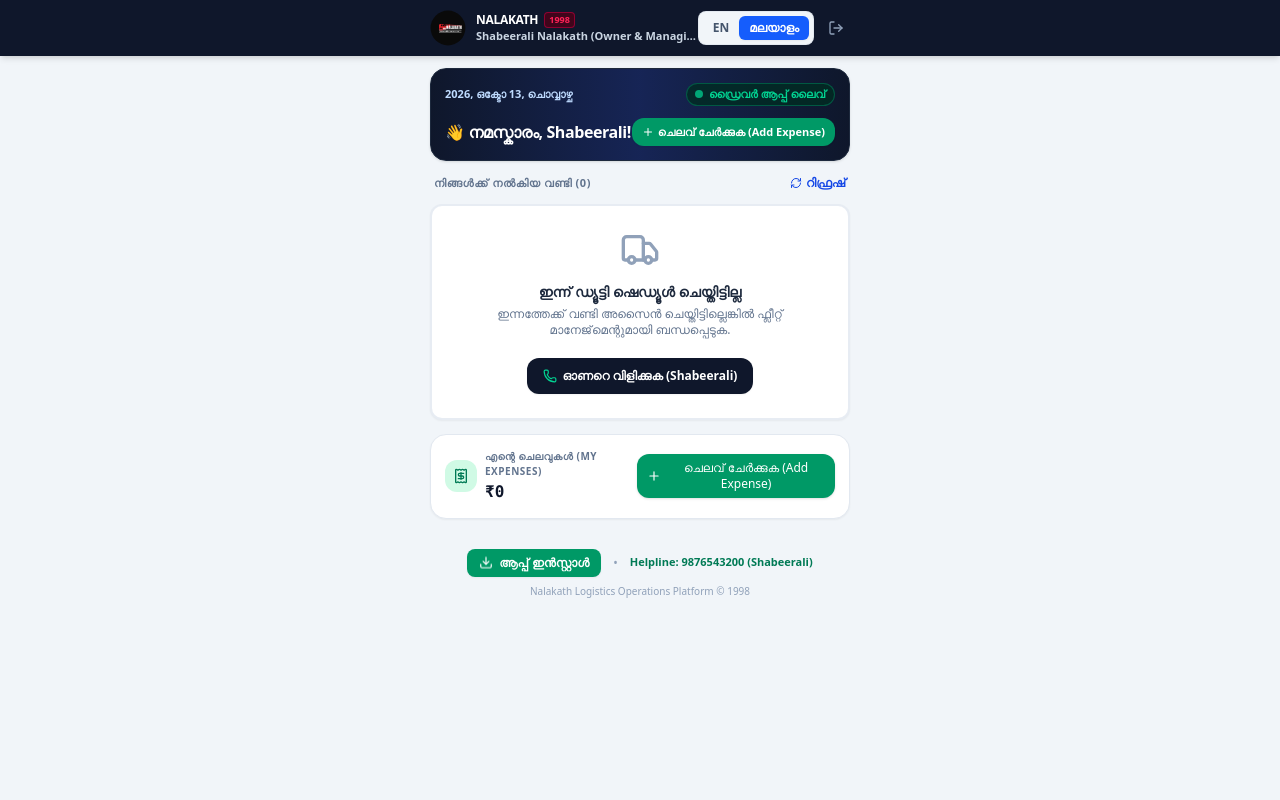
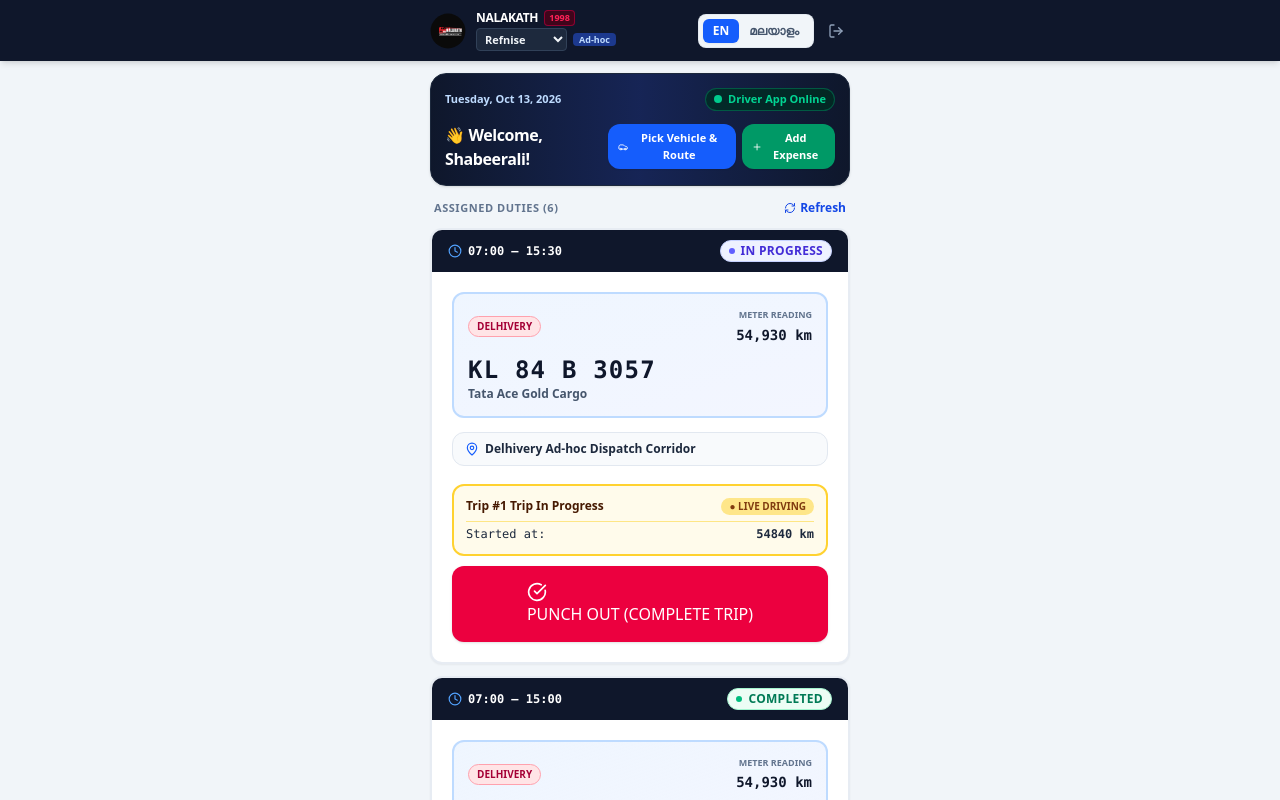
Before and after one commit to faheem9072/nalakath-logistics, a Next.js app: page /driver in a window 1280 px wide. Shown: the top 800 px of the page. Built offline with nearby package versions, Linux system fonts and the light colour scheme.

Commit message:
feat: default desktop to English, and enhance driver portal punch-in (start KM submit) & punch-out (end KM submit) workflow

```diff
--- a/src/app/driver/page.tsx
+++ b/src/app/driver/page.tsx
@@ -46,6 +46,7 @@
   const { lang, t } = useLanguage();
   const [profile, setProfile] = useState<Profile | null>(null);
   const [driverRecord, setDriverRecord] = useState<Driver | null>(null);
+  const [availableDrivers, setAvailableDrivers] = useState<Driver[]>([]);
   const [assignments, setAssignments] = useState<AssignmentWithDetails[]>([]);
   const [vehicles, setVehicles] = useState<Vehicle[]>([]);
   const [driverExpenses, setDriverExpenses] = useState<ExpenseWithDetails[]>([]);
@@ -86,22 +87,29 @@
       const vList = await dataRepo.getVehicles();
       setVehicles(vList);
 
-      if (p) {
-        // Fetch driver record
       const allDrivers = await dataRepo.getDrivers();
-        const dRec = allDrivers.find(
+      setAvailableDrivers(allDrivers);
+
+      let dRec = allDrivers.find(
         (d) =>
-            d.phone.replace(/[\s-]/g, '') === p.phone.replace(/[\s-]/g, '') ||
-            d.profile_id === p.id
+          (p && d.phone.replace(/[\s-]/g, '') === p.phone.replace(/[\s-]/g, '')) ||
+          (p && d.profile_id === p.id)
       );
+
+      // If current user is owner or has no driver record, default to Refnise or first active driver
+      if (!dRec && allDrivers.length > 0) {
+        dRec = allDrivers.find((d) => d.full_name.toLowerCase().includes('refnise')) || allDrivers[0];
+      }
+
       setDriverRecord(dRec || null);
 
-        // Fetch driver duties
-        const list = await dataRepo.getDriverAssignments(p.phone);
+      if (dRec) {
+        // Fetch driver duties using this driver's phone
+        const list = await dataRepo.getDriverAssignments(dRec.phone);
         setAssignments(list);
 
         // Fetch driver's OWN expenses only
-        const expList = await dataRepo.getDriverExpenses(p.phone);
+        const expList = await dataRepo.getDriverExpenses(dRec.phone);
         setDriverExpenses(expList);
 
         // Pre-select vehicle for expense
@@ -150,12 +158,13 @@
 
   const handleConfirmAdhocVehicle = async (e: React.FormEvent) => {
     e.preventDefault();
-    if (!profile || !selectedAdhocVehicleId) return;
+    const targetPhone = driverRecord?.phone || profile?.phone;
+    if (!targetPhone || !selectedAdhocVehicleId) return;
     setIsAssigningVehicle(true);
     setActionError(null);
     try {
       await dataRepo.assignDriverAdhocVehicle(
-        profile.phone,
+        targetPhone,
         selectedAdhocVehicleId,
         adhocRouteLocation.trim() || 'Ad-hoc'
       );
@@ -225,10 +234,34 @@
                   1998
                 </span>
               </div>
-              <div className="text-[11px] text-slate-300 font-bold truncate">
-                {profile?.full_name || t('driver')}
+              <div className="flex items-center gap-1.5 mt-0.5">
+                <select
+                  value={driverRecord?.id || ''}
+                  onChange={async (e) => {
+                    const chosen = availableDrivers.find((d) => d.id === e.target.value);
+                    if (chosen) {
+                      setDriverRecord(chosen);
+                      const list = await dataRepo.getDriverAssignments(chosen.phone);
+                      setAssignments(list);
+                      const expList = await dataRepo.getDriverExpenses(chosen.phone);
+                      setDriverExpenses(expList);
+                      if (list.length > 0 && list[0].vehicle_id) {
+                        setExpenseVehicleId(list[0].vehicle_id);
+                        setSelectedAdhocVehicleId(list[0].vehicle_id);
+                      }
+                    }
+                  }}
+                  className="bg-slate-800 text-slate-100 text-[11px] font-bold rounded px-1 py-0.5 border border-slate-700 cursor-pointer max-w-[125px] truncate focus:outline-none"
+                  title="Switch Driver"
+                >
+                  {availableDrivers.map((d) => (
+                    <option key={d.id} value={d.id}>
+                      {d.full_name}
+                    </option>
+                  ))}
+                </select>
                 {isAdhocDriver && (
-                  <span className="ml-1 text-[9px] bg-blue-900 text-blue-200 px-1.5 py-0.2 rounded font-bold">
+                  <span className="text-[9px] bg-blue-900 text-blue-200 px-1.5 py-0.2 rounded font-bold">
                     Ad-hoc
                   </span>
                 )}
@@ -319,33 +352,33 @@
               Loading assignment...
             </div>
           ) : assignments.length === 0 ? (
-            /* Single clean empty state */
-            <Card className="border-2 border-slate-200 shadow-xs rounded-2xl">
+            /* Single clean empty state with vehicle punch-in */
+            <Card className="border-2 border-slate-200 shadow-xs rounded-2xl bg-white">
               <CardContent className="p-6 text-center space-y-3">
                 <Truck className="w-10 h-10 text-slate-400 mx-auto" />
                 <div>
                   <h3 className="font-black text-slate-800 text-sm">
-                    {isAdhocDriver ? t('adhocDriverPickTitle') : t('noDutyAssignedDriverTitle')}
+                    {lang === 'ml'
+                      ? 'വണ്ടിയിൽ കയറുക — വണ്ടി തിരഞ്ഞെടുക്കുക'
+                      : 'Get In Vehicle — Select Vehicle & Punch'}
                   </h3>
                   <p className="text-xs text-slate-500 mt-1 max-w-xs mx-auto">
-                    {isAdhocDriver
-                      ? 'Select your rotating vehicle to start logging your trips for today.'
-                      : t('noDutyAssignedDriverDesc')}
+                    {lang === 'ml'
+                      ? 'നിങ്ങൾ ഓടിക്കാൻ പോകുന്ന വണ്ടി തിരഞ്ഞെടുത്ത് മീറ്റർ നൽകി പഞ്ച് ചെയ്യുക (Start KM നൽകുക).'
+                      : 'Choose the vehicle you are driving today, enter meter reading, and submit to punch.'}
                   </p>
                 </div>
 
                 <div className="pt-2 flex flex-col sm:flex-row items-center justify-center gap-2">
-                  {isAdhocDriver && (
                   <Button
                     size="md"
                     variant="primary"
-                      className="w-full sm:w-auto text-xs font-black bg-blue-600 hover:bg-blue-700 rounded-xl"
+                    className="w-full sm:w-auto text-xs font-black bg-emerald-600 hover:bg-emerald-700 text-white rounded-xl py-3 px-4 shadow-md cursor-pointer"
                     onClick={() => setIsPickVehicleOpen(true)}
                     leftIcon={<Car className="w-4 h-4" />}
                   >
-                      {t('adhocDriverPickBtn')}
+                    {lang === 'ml' ? '🚗 വണ്ടി തിരഞ്ഞെടുത്ത് പഞ്ച് ചെയ്യുക' : '🚗 Select Vehicle & Punch In'}
                   </Button>
-                  )}
                   <a
                     href="tel:+919876543200"
                     className="w-full sm:w-auto inline-flex items-center justify-center gap-1.5 bg-slate-900 hover:bg-slate-800 text-white px-4 py-2.5 rounded-xl text-xs font-bold shadow-xs transition-colors"
--- a/src/lib/i18n/LanguageContext.tsx
+++ b/src/lib/i18n/LanguageContext.tsx
@@ -14,13 +14,21 @@
 const LanguageContext = createContext<LanguageContextType | undefined>(undefined);
 
 export function LanguageProvider({ children }: { children: React.ReactNode }) {
-  const [lang, setLangState] = useState<Language>('ml'); // Default to Malayalam as requested, easily toggleable to English
+  const [lang, setLangState] = useState<Language>('en'); // Default to English for desktop and clean initial view
 
   useEffect(() => {
     try {
+      const isDesktop = typeof window !== 'undefined' && window.innerWidth >= 768;
       const saved = localStorage.getItem('fleetflow_lang') as Language;
-      if (saved && (saved === 'en' || saved === 'ml')) {
+
+      if (isDesktop) {
+        // Desktop should display in English by default
+        setLangState('en');
+      } else if (saved && (saved === 'en' || saved === 'ml')) {
         setLangState(saved);
+      } else {
+        // Mobile default
+        setLangState('en');
       }
     } catch (e) {
       console.warn('Failed to read language preference:', e);
--- a/src/lib/i18n/translations.ts
+++ b/src/lib/i18n/translations.ts
@@ -148,9 +148,9 @@
     assignedDutiesCount: 'Assigned Duties',
     assignedVehicleTitle: 'Your Assigned Vehicle',
     currentOdoDriver: 'Meter Reading',
-    punchInStartBtn: 'PUNCH IN / START TRIP',
-    startNextTripBtn: 'START TRIP',
-    punchOutFinishBtn: 'PUNCH OUT / FINISH TRIP',
+    punchInStartBtn: 'PUNCH IN (START TRIP)',
+    startNextTripBtn: 'START NEXT TRIP',
+    punchOutFinishBtn: 'PUNCH OUT (COMPLETE TRIP)',
     drivingLiveTitle: 'Trip In Progress',
     liveDrivingTag: '● LIVE DRIVING',
     startedAtOdo: 'Started at:',
@@ -160,28 +160,28 @@
     loggedTripsTitle: "Today's Logged Trips",
 
     // Start Trip Modal
-    startTripTitle: 'Start Trip',
-    startTripDesc: 'Enter the starting odometer reading to begin transit.',
-    startOdoLabel: 'Starting Odometer (KM)',
-    lastRecordedOdo: 'Last recorded vehicle meter:',
+    startTripTitle: 'Punch In (Start Trip)',
+    startTripDesc: 'Enter vehicle dashboard starting kilometer and submit to punch in.',
+    startOdoLabel: 'Starting Kilometer (KM)',
+    lastRecordedOdo: 'Previous vehicle meter reading:',
     optionalDetails: 'Optional Details',
     destinationLabel: 'Destination',
-    destinationPlaceholder: 'E.g., Infopark Phase 2',
+    destinationPlaceholder: 'E.g., Hub, Delivery Corridor...',
     notesLabel: 'Notes',
-    notesPlaceholder: 'E.g., Left depot on time...',
-    beginTripBtn: 'Start Trip',
+    notesPlaceholder: 'E.g., On time departure...',
+    beginTripBtn: 'PUNCH IN / SUBMIT',
 
     // Complete Trip Modal
-    completeTripTitle: 'Finish Trip',
-    completeTripDesc: 'Enter ending odometer reading to complete this trip.',
-    startOdoDisplay: 'Trip Start Odometer:',
-    endOdoLabel: 'Ending Odometer (KM)',
-    calculatedDistance: 'Calculated Distance Run:',
-    finalTripCheckbox: "This is the final trip of today's duty (Duty Completed)",
-    notFinalTripNotice: 'Leave unchecked if you will start another trip later today.',
+    completeTripTitle: 'Punch Out (Complete Trip)',
+    completeTripDesc: 'Enter vehicle dashboard ending kilometer and submit to punch out.',
+    startOdoDisplay: 'Trip Started at:',
+    endOdoLabel: 'Ending Kilometer (KM)',
+    calculatedDistance: 'Distance Run this Trip:',
+    finalTripCheckbox: "Duty Completed (Final trip of today)",
+    notFinalTripNotice: 'Leave unchecked if you will drive another trip later today.',
     tripNotesLabel: 'Trip Notes',
-    tripNotesPlaceholder: 'E.g., Parked safely at terminal...',
-    finishTripBtn: 'Finish Trip',
+    tripNotesPlaceholder: 'E.g., Parked safely at depot...',
+    finishTripBtn: 'PUNCH OUT / SUBMIT',
 
     // Login Page
     loginTitle: 'NALAKATH LOGISTICS',
@@ -382,9 +382,9 @@
     assignedVehicleTitle: 'നിങ്ങളുടെ വണ്ടി (Assigned Vehicle)',
     currentOdoDriver: 'മീറ്റർ റീഡിങ്',
     punchInStartBtn: 'വണ്ടിയിൽ കയറി — പഞ്ച് ചെയ്യുക (START TRIP)',
-    startNextTripBtn: 'അടുത്ത ട്രിപ്പ് തുടങ്ങുക (START TRIP)',
-    punchOutFinishBtn: 'വണ്ടി നിർത്തി — കിലോമീറ്റർ നൽകുക (FINISH TRIP)',
-    drivingLiveTitle: 'ട്രിപ്പ് ഓടിക്കൊണ്ടിരിക്കുന്നു',
+    startNextTripBtn: 'അടുത്ത ട്രിപ്പ് — പഞ്ച് ചെയ്യുക (START TRIP)',
+    punchOutFinishBtn: 'വണ്ടി നിർത്തി — പഞ്ച് ചെയ്യുക (FINISH TRIP)',
+    drivingLiveTitle: 'ട്രിപ്പ് ഓടിക്കൊണ്ടിരിക്കുന്നു (Live)',
     liveDrivingTag: '● ലൈവ് ഓടുന്നു',
     startedAtOdo: 'തുടങ്ങിയ മീറ്റർ:',
     dutyCompletedSuccessTitle: 'ഇന്നത്തെ ഡ്യൂട്ടി വിജയകരമായി പൂർത്തിയായി!',
@@ -393,28 +393,28 @@
     loggedTripsTitle: 'ഇന്ന് ഓടിയ ട്രിപ്പുകൾ',
 
     // Start Trip Modal
-    startTripTitle: 'വണ്ടി സ്റ്റാർട്ട് ചെയ്യുക',
-    startTripDesc: 'തുടങ്ങുന്ന കിലോമീറ്റർ നൽകി വണ്ടി ഓടിച്ചു തുടങ്ങുക.',
+    startTripTitle: 'വണ്ടിയിൽ കയറി പഞ്ച് ചെയ്യുക (Punch In)',
+    startTripDesc: 'തുടങ്ങുന്ന കിലോമീറ്റർ നൽകി സബ്മിറ്റ് / പഞ്ച് ചെയ്യുക.',
     startOdoLabel: 'തുടങ്ങുന്ന കിലോമീറ്റർ (Starting KM)',
     lastRecordedOdo: 'മുമ്പത്തെ മീറ്റർ റീഡിങ്:',
     optionalDetails: 'മറ്റ് വിവരങ്ങൾ (Optional details)',
     destinationLabel: 'എങ്ങോട്ടാണ് പോകുന്നത് (Destination)',
-    destinationPlaceholder: 'ഉദാ: ടെക് പാർക്ക്, നോർത്ത് ഗേറ്റ്...',
+    destinationPlaceholder: 'ഉദാ: ഡെലിവറി ഹബ്ബ്, റൂട്ട്...',
     notesLabel: 'കുറിപ്പുകൾ (Notes)',
     notesPlaceholder: 'ഉദാ: കൃത്യസമയത്ത് യാത്ര തുടങ്ങി...',
-    beginTripBtn: 'സ്റ്റാർട്ട് ചെയ്യുക (Start)',
+    beginTripBtn: 'പഞ്ച് ചെയ്യുക / SUBMIT',
 
     // Complete Trip Modal
-    completeTripTitle: 'വണ്ടി നിർത്തുക',
-    completeTripDesc: 'അവസാനിച്ച കിലോമീറ്റർ നൽകി ട്രിപ്പ് പൂർത്തിയാക്കുക.',
+    completeTripTitle: 'വണ്ടി നിർത്തി പഞ്ച് ചെയ്യുക (Punch Out)',
+    completeTripDesc: 'അവസാനിച്ച കിലോമീറ്റർ നൽകി സബ്മിറ്റ് / പഞ്ച് ചെയ്യുക.',
     startOdoDisplay: 'തുടങ്ങിയ കിലോമീറ്റർ:',
     endOdoLabel: 'അവസാനിച്ച കിലോമീറ്റർ (Ending KM)',
     calculatedDistance: 'ഇപ്പോൾ ഓടിയ ദൂരം:',
-    finalTripCheckbox: 'ഇന്നത്തെ അവസാനത്തെ ട്രിപ്പാണ് (Duty Completed)',
+    finalTripCheckbox: 'ഇന്നത്തെ ഡ്യൂട്ടി പൂർത്തിയായി (Duty Completed)',
     notFinalTripNotice: 'ഇന്ന് ഇനിയും ട്രിപ്പുകൾ ഉണ്ടെങ്കിൽ ഈ ബോക്സ് അൺചെക്ക് ചെയ്യാം.',
     tripNotesLabel: 'യാത്രാ കുറിപ്പ് (Trip Notes)',
     tripNotesPlaceholder: 'ഉദാ: വണ്ടി സുരക്ഷിതമായി പാർക്ക് ചെയ്തു...',
-    finishTripBtn: 'പൂർത്തിയാക്കുക (Complete)',
+    finishTripBtn: 'പഞ്ച് ചെയ്യുക / SUBMIT',
 
     // Login Page
     loginTitle: 'നാലകത്ത് ലോജിസ്റ്റിക്സ്',
```
Lines whose indentation alone changed are shown as unchanged.
